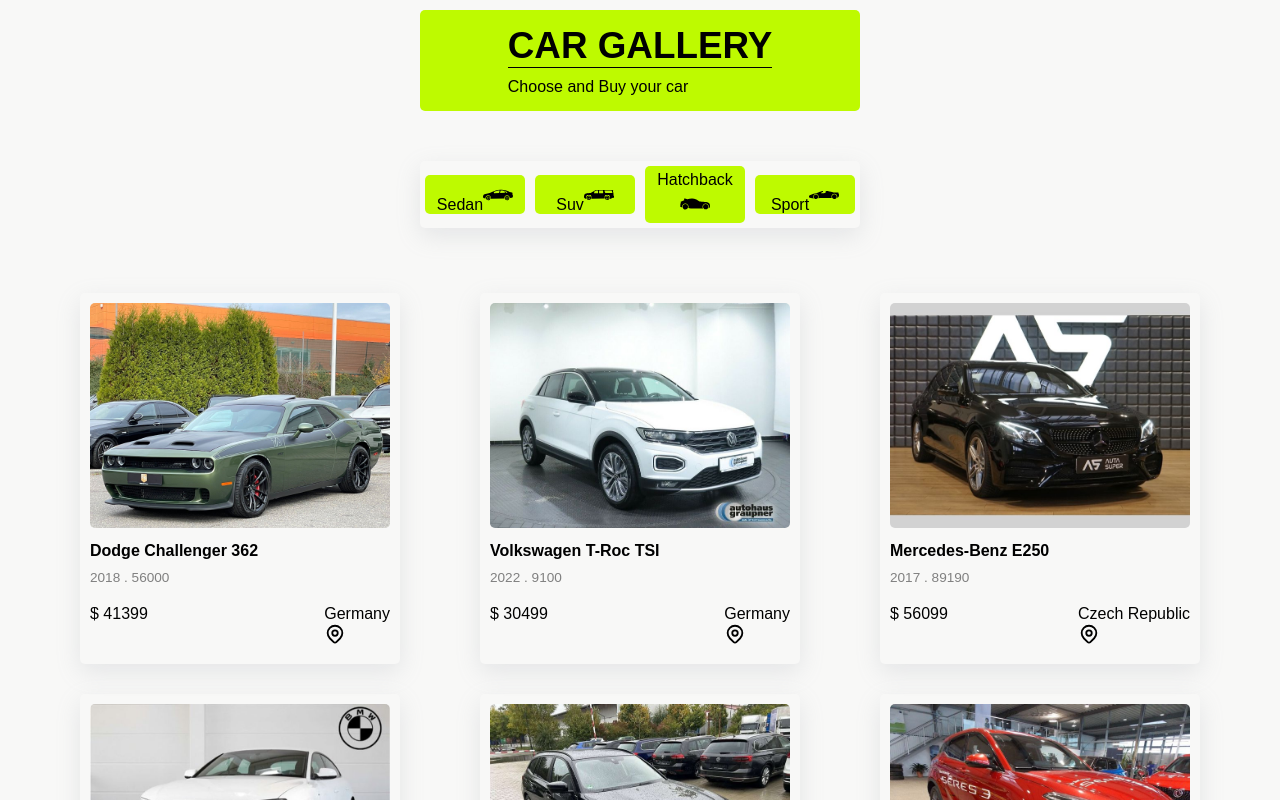
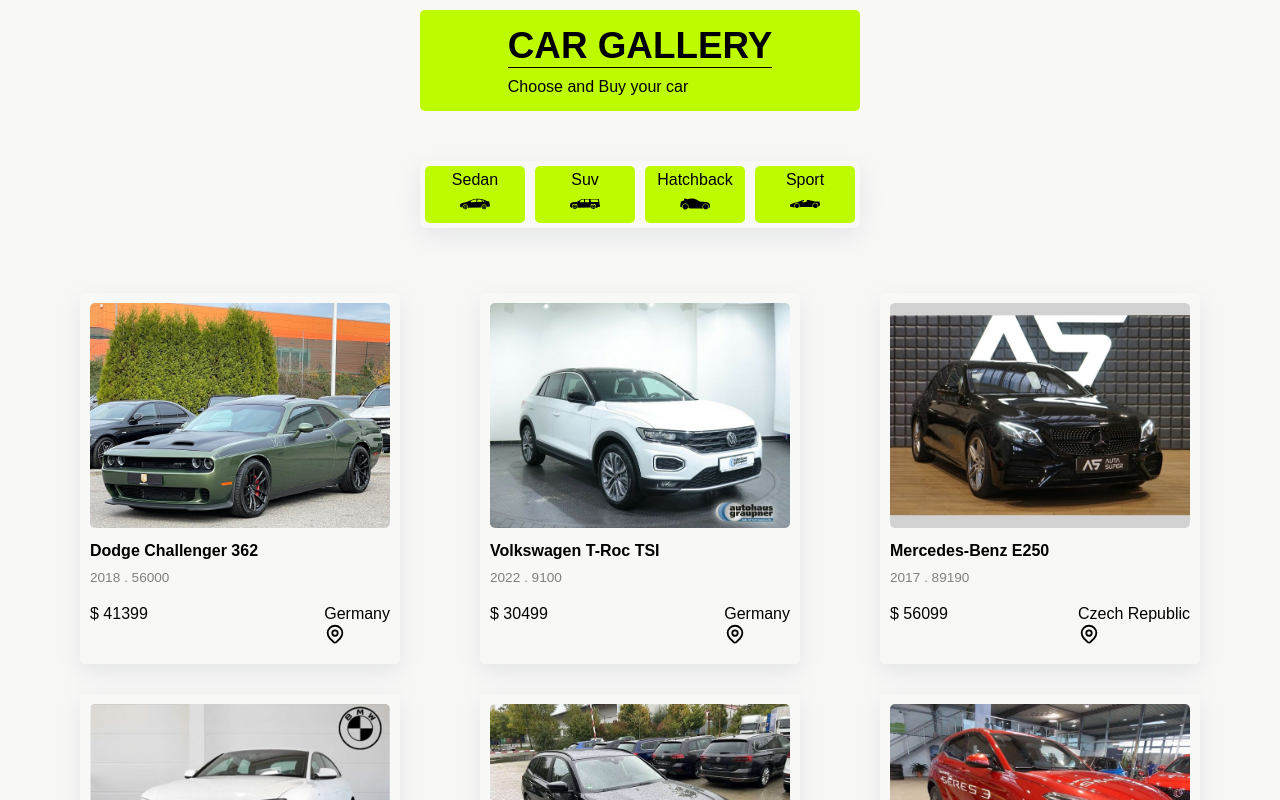
Before and after one commit to Imanemadzade/BotoCar, a Next.js app: page /cars in a window 1280 px wide. Shown: the top 800 px of the page. Built offline with nearby package versions, Linux system fonts and the light colour scheme.

Commit message:
style : change spanTag to pTag

```diff
--- a/components/layout/module/Categories.js
+++ b/components/layout/module/Categories.js
@@ -9,28 +9,20 @@
   return (
     <div className={styles.container}>
       <div>
-        <span>
-          Sedan
-          <Sedan />
-        </span>
+        <p>Sedan</p>
+        <Sedan />
       </div>
       <div>
-        <span>
-          Suv
-          <Suv />
-        </span>
+        <p>Suv</p>
+        <Suv />
       </div>
       <div>
-        <span>
-          Hatchback
-          <Hatchback />
-        </span>
+        <p>Hatchback</p>
+        <Hatchback />
       </div>
       <div>
-        <span>
-          Sport
-          <Sport />
-        </span>
+        <p>Sport</p>
+        <Sport />
       </div>
     </div>
   );
```
